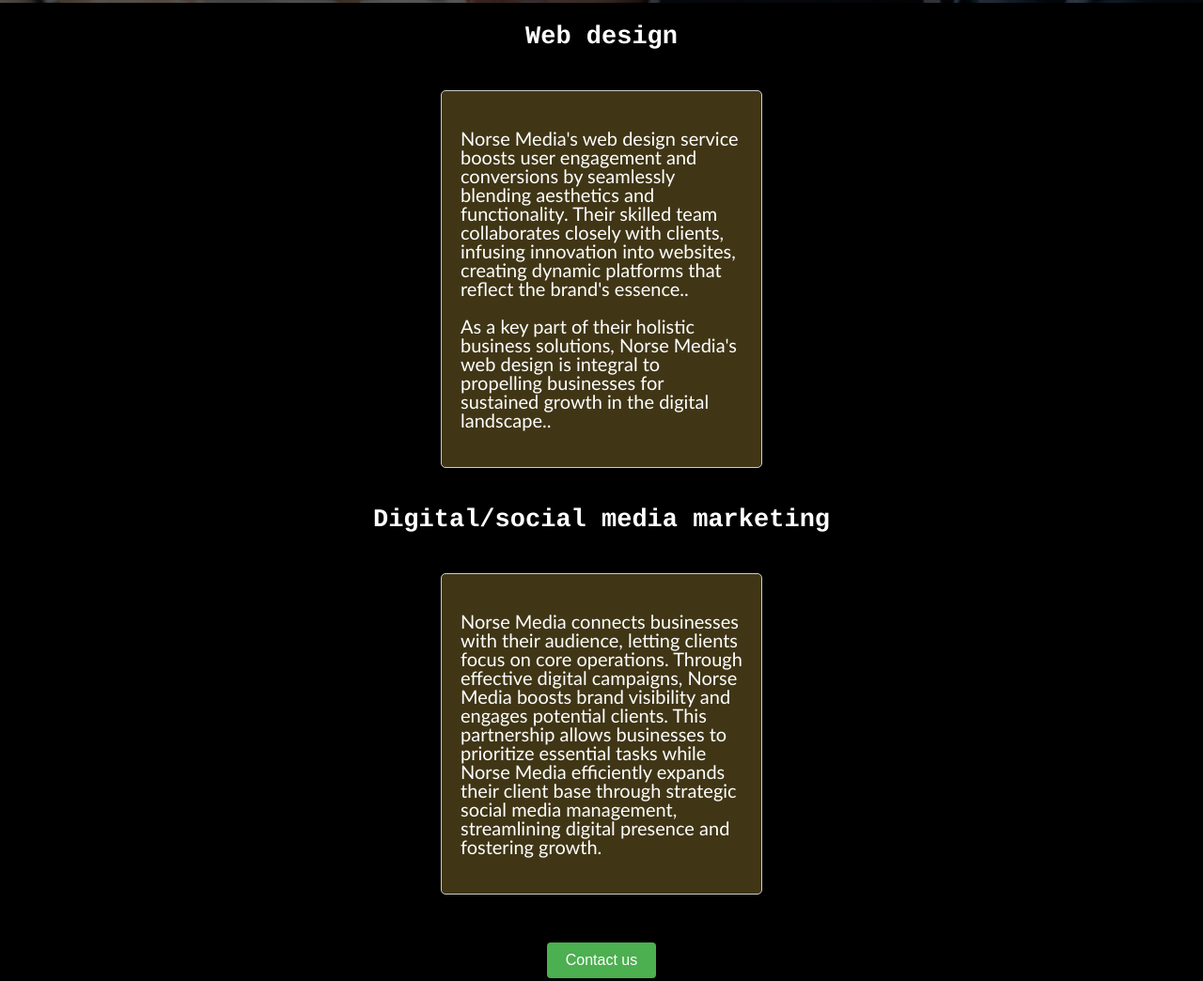
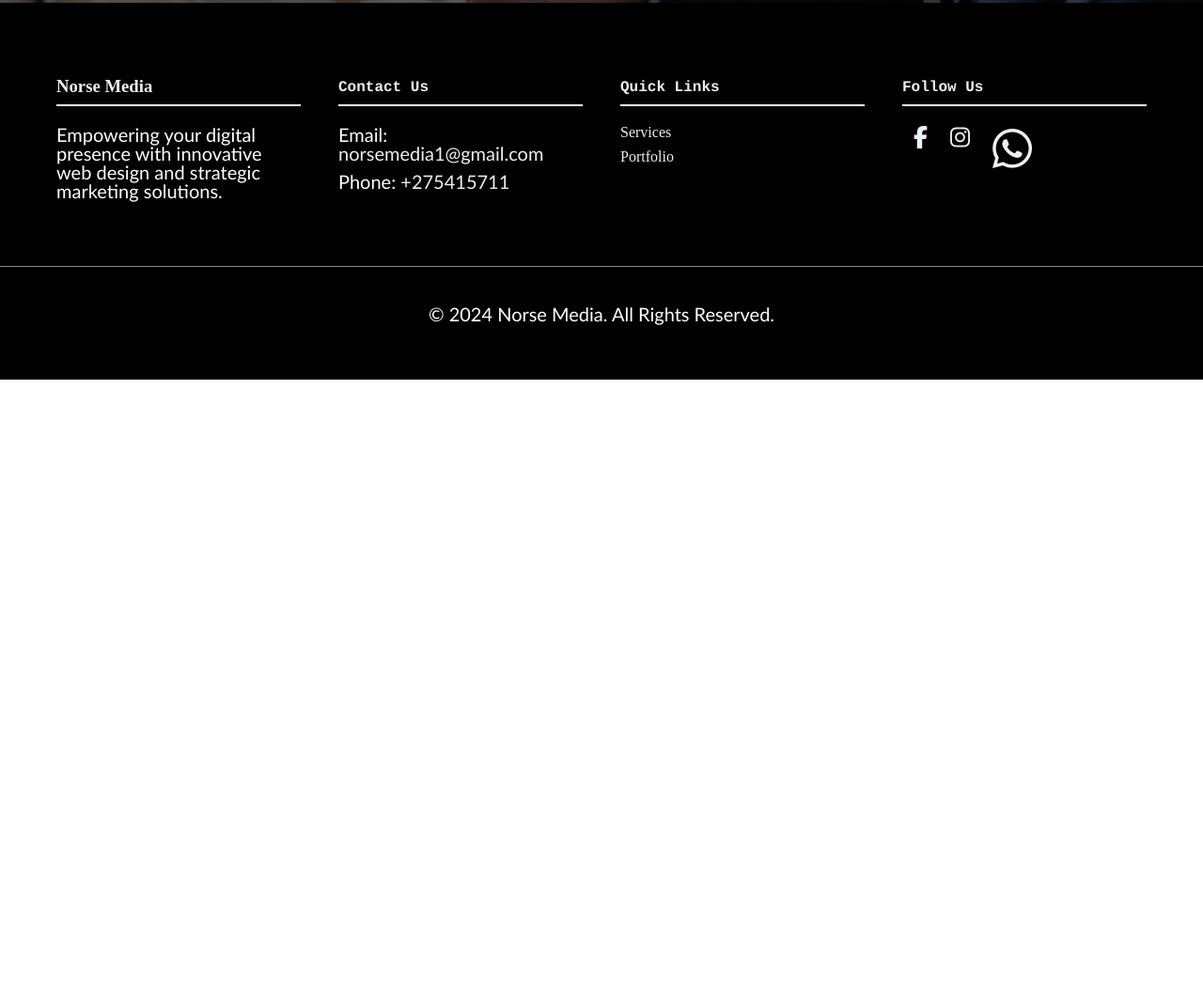
Before and after one commit to NorseMedia/NorseMedia.github.io, a plain HTML site: page index.html in a window 1280 px wide. Shown: the part 903-1947 px from the top of the page at 94% size. After the commit the page ends 1307 px from the top, so only its background shows below. Drawn offline with Linux system fonts and the light colour scheme.

Commit message:
Add files via upload

```diff
--- a/Norse media.css
+++ b/Norse media.css
@@ -42,7 +42,9 @@ body {
   justify-content: center;
   align-items: center;
   flex-direction: column;
+
 }
+
 
 .container3 a {
   color: white;
@@ -54,6 +56,7 @@ body {
   background-color: black;
   text-align: center;
   margin-bottom: 0;
+
 }
 
 .container2 {
@@ -61,6 +64,7 @@ body {
   text-align: center;
   color: white;
 }
+
 
 .container2 h1 {
   font-size: 50px;
@@ -72,7 +76,9 @@ body {
   align-items: center;
   flex-direction: column;
   display: flex;
+
 }
+
 
 .container4 h2 {
   color: white;
@@ -90,6 +96,7 @@ body {
   margin: 20px;
   box-shadow: 0 0 10px rgba(0, 0, 0, 0.1);
   background-color:#403616;
+  text-align: center;
 }
 
 p {
@@ -127,6 +134,119 @@ button {
   justify-content: center;
 }
 
+.contact-container {
+  max-width: 600px;
+  margin: 50px auto;
+  background-color: #fff;
+  padding: 20px;
+  border-radius: 8px;
+  box-shadow: 0 0 10px rgba(0, 0, 0, 0.1);
+  text-align: center;
+}
+
+.icon-container {
+  display: flex;
+  justify-content: space-around;
+  margin-top: 20px;
+}
+
+.icon {
+  font-size: 24px;
+  color: #333;
+  cursor: pointer;
+}
+
+.email-button {
+  display: inline-block;
+  padding: 10px 20px;
+  text-decoration: none;
+  background-color: #4CAF50;
+  color: #fff;
+  border: none;
+  border-radius: 5px;
+  font-size: 16px;
+  cursor: pointer;
+  margin-top: 20px;
+}
+
+.contact-container p{
+  color: black;
+}
+
+.contact-container h1{
+  color: black;
+}
+
+.footer {
+  background-color:black;
+  color: #ecf0f1;
+  padding: 40px 0;
+}
+
+.footer-container {
+  display: flex;
+  justify-content: space-around;
+  flex-wrap: wrap;
+  max-width: 1200px;
+  margin: 0 auto;
+}
+
+.footer-section {
+  flex: 1;
+  min-width: 200px;
+  padding: 20px;
+}
+
+.footer-section h3, .footer-section h4 {
+  border-bottom: 2px solid #ecf0f1;
+  padding-bottom: 10px;
+  margin-bottom: 20px;
+}
+
+.footer-section p, .footer-section ul {
+  margin: 0 0 10px;
+}
+
+.footer-section ul {
+  list-style: none;
+  padding: 0;
+}
+
+.footer-section ul li {
+  margin: 0 0 10px;
+}
+
+.footer-section a {
+  color: #ecf0f1;
+  text-decoration: none;
+}
+
+.footer-section a:hover {
+  text-decoration: underline;
+}
+
+.social-links {
+  display: flex;
+  justify-content: space-around;
+  max-width: 150px;
+}
+
+.social-links a {
+  color: #ecf0f1;
+  font-size: 24px;
+}
+
+.footer-bottom {
+  text-align: center;
+  padding-top: 20px;
+  border-top: 1px solid #7f8c8d;
+  margin-top: 40px;
+}
+
+h4{
+  font-family: "Courier", sans-serif;
+}
+
 @media only screen and (max-width: 600px) {
   .container2 h1 {
       font-size: 35px;
--- a/index.html
+++ b/index.html
@@ -16,8 +16,8 @@
 
 
     <div class="container2">
-        <div style="margin: 0px;"><h1><font size="35">Increasing your online<br>market power with our<br>marketing services</font></h1></div>
-        <button>View our work</button>
+        <div style="margin: 0px;"><h1>Increasing your online<br>market power with our<br>marketing services</h1></div>
+        <a href="Learn more.html"><button>Learn more</button></a>
         <br>
         <br>
     </div>
@@ -28,7 +28,8 @@
         <div style="text-align: center;">
         <h1>Our mission</h1>
         <p>As a growing brand ourselves, we understand the need to have <br>your business reach as many people
-            as possible.<br>It is for that reason that we look to help you grow through social media <br>as it is the
+            as possible.<br>It is for that reason that we look to help you grow through your very own website
+            and social media <br>as it is the
             greatest tool to reach new people, and we know how to use that tool.<br>You can confidently
             focus on what is important for your business<br> while we take care of finding new clients for you.</p>
 
@@ -38,34 +39,42 @@
     <br>
     </div>
 
-    <div class="container4">
-        <h2>Web design</h2>
-        <div class="text-box1">
-            <p>Norse Media's web design service boosts user engagement and
-                conversions by seamlessly blending aesthetics and functionality.
-                Their skilled team collaborates closely with clients, infusing innovation
-                into websites, creating dynamic platforms that reflect the brand's essence..</p>
-            <p>As a key part of their holistic business solutions,
-                Norse Media's web design is integral to propelling businesses for
-                sustained growth in the digital landscape..</p>
+
+    <footer class="footer">
+        <div class="footer-container">
+            <div class="footer-section">
+                <h3>Norse Media</h3>
+                <p>Empowering your digital presence with innovative web design and strategic marketing solutions.</p>
+            </div>
+            <div class="footer-section">
+                <h4>Contact Us</h4>
+                <p>Email: <a href="mailto:info@norsemedia.com">norsemedia1@gmail.com</a></p>
+                <p>Phone: <a href="tel:+1234567890">+275415711</a></p>
+
+            </div>
+            <div class="footer-section">
+                <h4>Quick Links</h4>
+                <ul>
+
+                    <li><a href="Learn more.html">Services</a></li>
+                    <li><a href="/portfolio">Portfolio</a></li>
+
+                </ul>
+            </div>
+            <div class="footer-section">
+                <h4>Follow Us</h4>
+                <div class="social-links">
+                    <a href="https://www.facebook.com/profile.php?id=61554557453459" target="_blank"><i class="fab fa-facebook-f"></i></a>
+                    <a href="https://www.instagram.com/norsemedia_official1/" target="_blank"><i class="fab fa-instagram"></i></a>
+                    <a href="https://wa.link/dneuz0"><i class="fab fa-whatsapp fa-2x"></i></a>
+
+                </div>
+            </div>
         </div>
-
-        <h2>Digital/social media marketing</h2>
-        <div class="text-box2">
-            <p>Norse Media connects businesses with their audience, letting clients
-                focus on core operations. Through effective digital campaigns, Norse Media
-                boosts brand visibility and engages potential clients. This partnership allows
-                businesses to prioritize essential tasks while Norse Media efficiently expands
-                their client base through strategic social media management, streamlining digital
-                presence and fostering growth.
-            </p>
+        <div class="footer-bottom">
+            <p>&copy; 2024 Norse Media. All Rights Reserved.</p>
         </div>
-        <div class="button">
-        <a href="Contact us.html"><button>Contact us</button></a>
-        </div>
-    </div>
-
-
+    </footer>
 
 
 </body>
```
Also changed, not shown: Contact us.html (+8 -41 lines), Learn more.html (added, +41 -0 lines).
